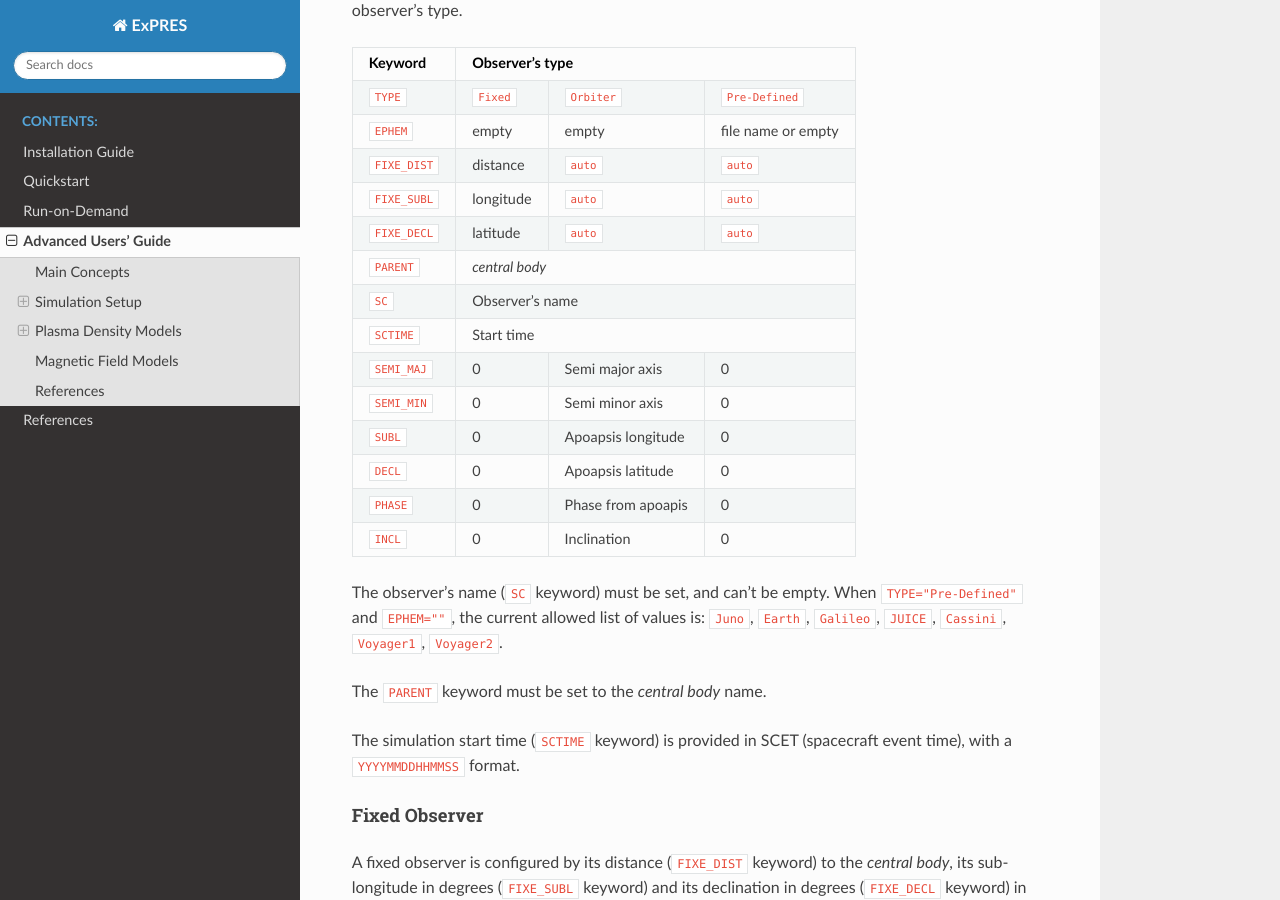
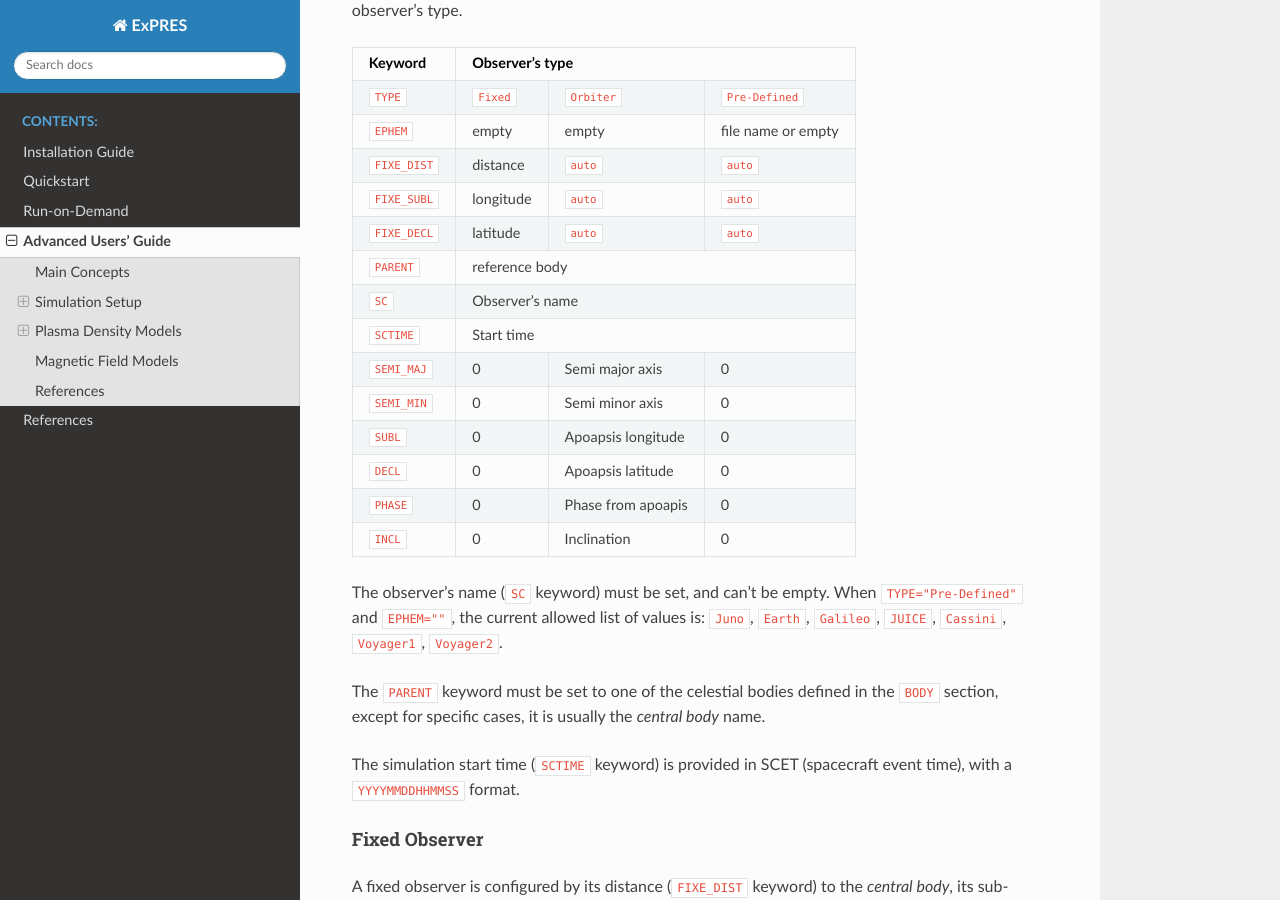
Before and after one commit to maserlib/ExPRES, a Sphinx documentation site: the page built from docs/usage/advanced.rst, in a window 1280 px wide and 900 px high, scrolled down 4811 px. Built offline with Sphinx 7.4.7 and the Read the Docs theme 2.0.0, drawn with Linux system fonts in a browser that asks for light colours; cross-references to code outside the pages are shown as plain code.

Commit message:
updated Observer section

```diff
--- a/docs/usage/advanced.rst
+++ b/docs/usage/advanced.rst
@@ -244,7 +244,7 @@ left empty, or with a specific value. The following subsections give details for
 +-----------------+-----------+--------------------+--------------------+
 | ``FIXE_DECL``   | latitude  | ``auto``           | ``auto``           |
 +-----------------+-----------+--------------------+--------------------+
-| ``PARENT``      | *central body*                                      |
+| ``PARENT``      | reference body                                      |
 +-----------------+-----------------------------------------------------+
 | ``SC``          | Observer's name                                     |
 +-----------------+-----------------------------------------------------+
@@ -267,7 +267,8 @@ The observer's name (``SC`` keyword) must be set, and can't be empty. When ``TYP
 the current allowed list of values is: ``Juno``, ``Earth``, ``Galileo``, ``JUICE``, ``Cassini``, ``Voyager1``,
 ``Voyager2``.
 
-The ``PARENT`` keyword must be set to the *central body* name.
+The ``PARENT`` keyword must be set to one of the celestial bodies defined in the ``BODY`` section, except for specific
+cases, it is usually the *central body* name.
 
 The simulation start time (``SCTIME`` keyword) is provided in SCET (spacecraft event time), with a ``YYYYMMDDHHMMSS``
 format.
```
